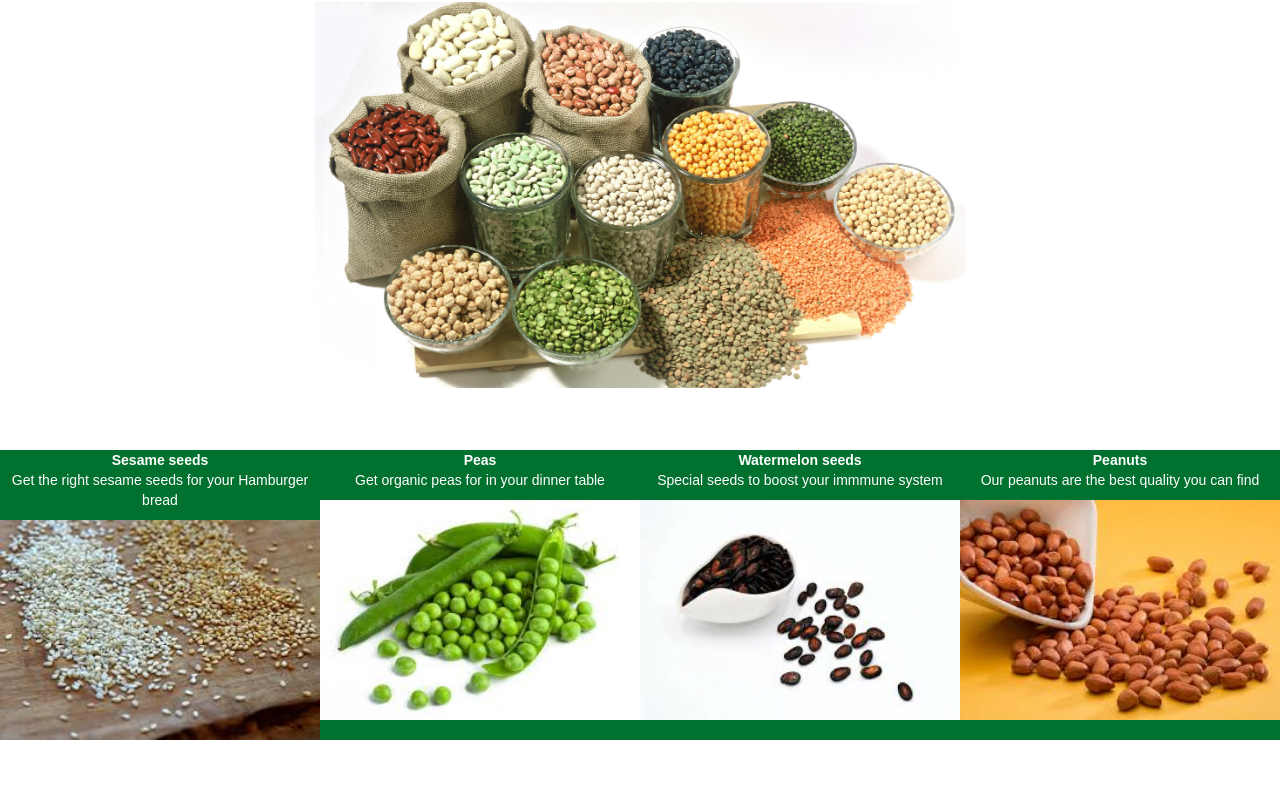
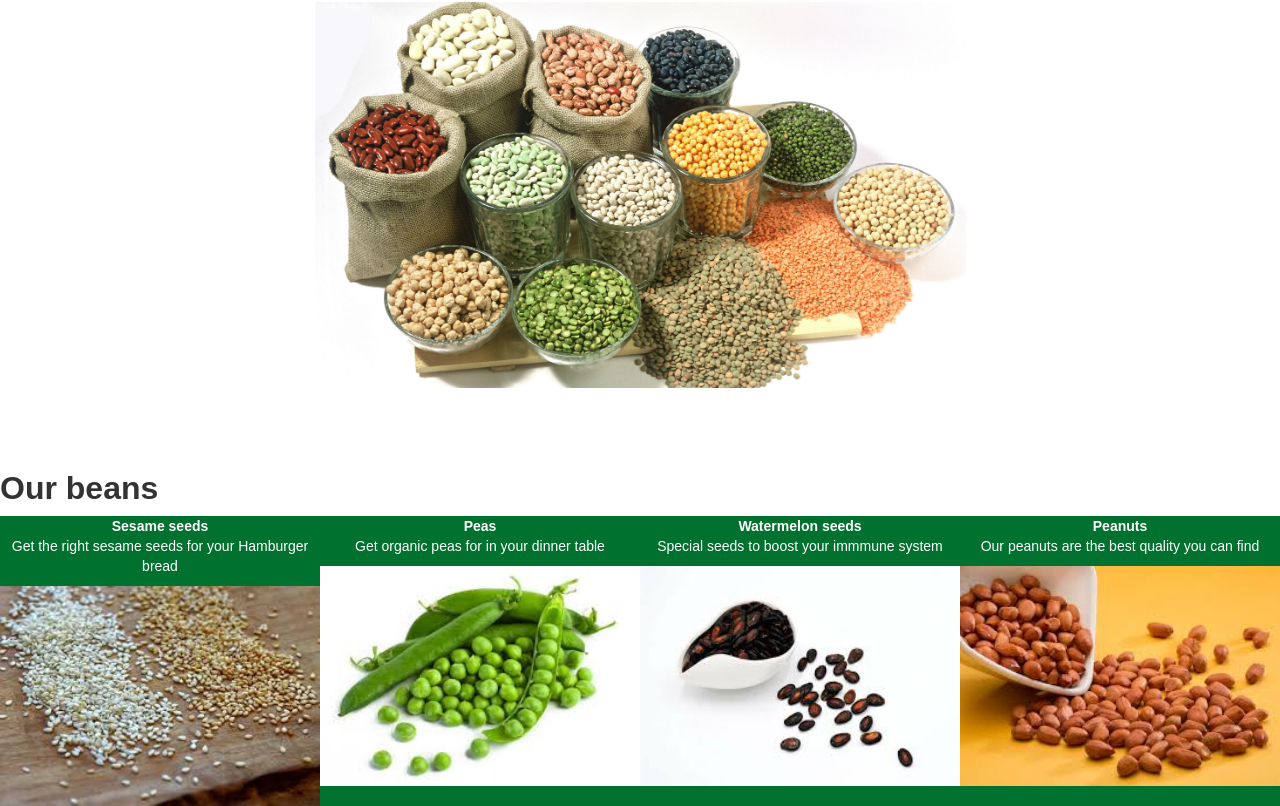
Before and after one commit to Ehoussoud/hemsagri, a plain HTML site: page index.html in a window 1280 px wide. Shown: the part 350-1156 px from the top of the page. Before the commit the page ends 1090 px from the top, so only its background shows below. Drawn offline with nearby package versions, Linux system fonts and the light colour scheme; a script that the page names is missing.

Commit message:
Update index.html
added section products list

```diff
--- a/index.html
+++ b/index.html
@@ -46,6 +46,8 @@
     <h1 class="home-cover-heading" data-ix="home-text">Premium beans</h1>
   </div>
 </div>
+<section class="products-list">
+  <h2>Our beans</h2>
   <main class="products">
     <div class="beans" id="bean1">
       <div class="info">
@@ -81,7 +83,7 @@
 
 
   </main>
-
+</section>
   <script src="https://code.jquery.com/jquery-3.3.1.min.js" type="text/javascript" integrity="sha256-FgpCb/KJQlLNfOu91ta32o/NMZxltwRo8QtmkMRdAu8=" crossorigin="anonymous"></script>
   <script src="js/unbiaz.js" type="text/javascript"></script>
   <!-- [if lte IE 9]><script src="https://cdnjs.cloudflare.com/ajax/libs/placeholders/3.0.2/placeholders.min.js"></script><![endif] -->
```
